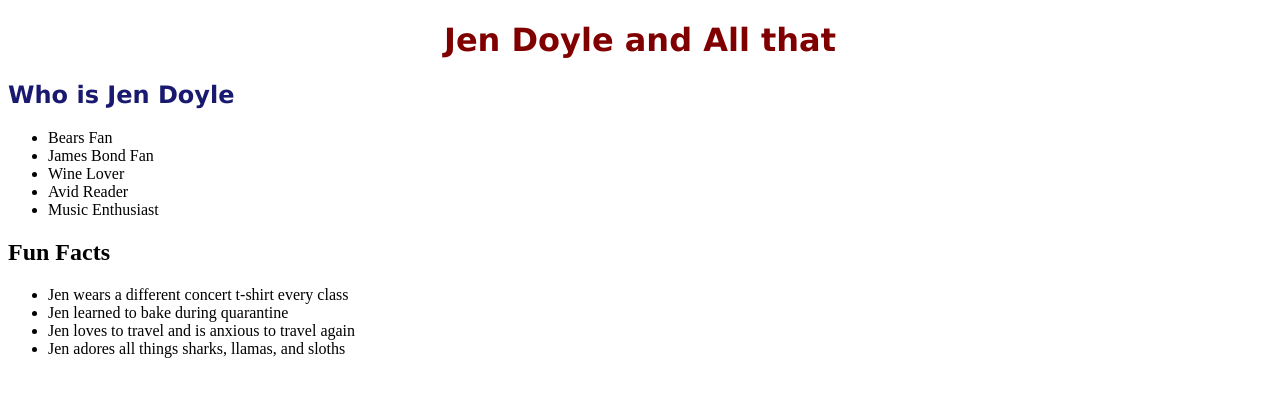
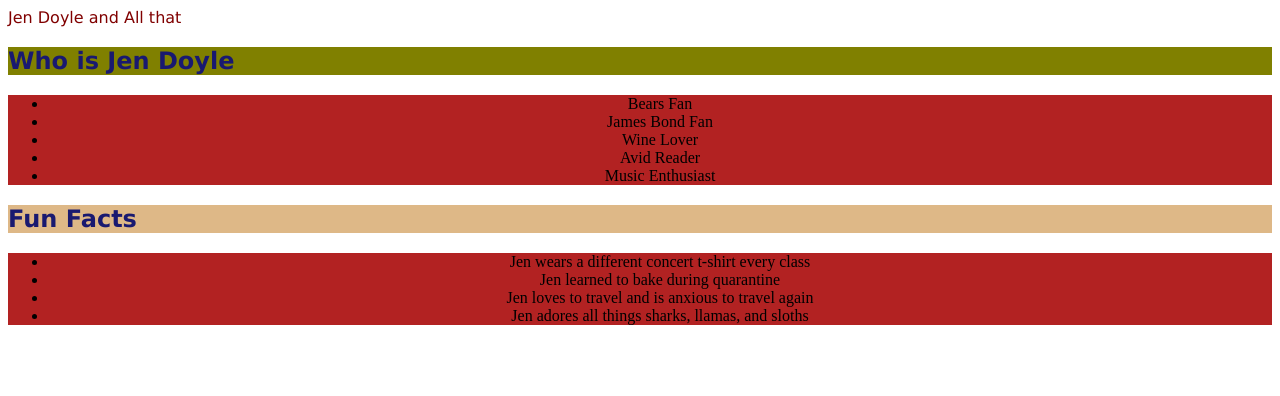
Before and after one commit to Jdoyle5254/jdoyle5254.github.io, a plain HTML site: page index.html in a window 1280 px wide. Drawn offline with Linux system fonts and the light colour scheme.

Commit message:
Style updates and color

```diff
--- a/Style/Style.css
+++ b/Style/Style.css
@@ -1,15 +1,28 @@
-.header {
+header {
+    display: flexbox
     text-align: center;
     color: maroon;
     font-family: 'Lucida Sans', 'Lucida Sans Regular', 'Lucida Grande', 'Lucida Sans Unicode', Geneva, Verdana, sans-serif;
 }
 .subheader {
+    text-align: left;
+    background-color: olive;
     color: midnightblue;
     font-family: Verdana, Geneva, Tahoma, sans-serif;
+    flex-grow: 1;
 }
-.section {
+section {
     display: flexbox;
 }
-.subheader {
+.subheader2 {
+    text-align: left;
+    background-color: burlywood;
+    color: midnightblue;
+    font-family: Verdana, Geneva, Tahoma, sans-serif;
+    flex-grow: 1;
 
 }
+div ul {
+    background-color: firebrick;
+    text-align: center;
+}
--- a/index.html
+++ b/index.html
@@ -8,8 +8,9 @@
 </head>
 <body>
 
-    <h1 class="header">Jen Doyle and All that</h1>
+    <header>Jen Doyle and All that</header>
 <section>
+<div>
     <h2 class="subheader">Who is Jen Doyle</h2>
     <ul>
         <li>Bears Fan</li>
@@ -18,13 +19,16 @@
         <li>Avid Reader</li>
         <li>Music Enthusiast</li>
     </ul>
-    <h2>Fun Facts</h2>
+</div>
+<div>
+    <h2 class="subheader2"> Fun Facts</h2>
     <ul>
         <li>Jen wears a different concert t-shirt every class</li>
         <li>Jen learned to bake during quarantine</li>
         <li>Jen loves to travel and is anxious to travel again</li>
         <li>Jen adores all things sharks, llamas, and sloths</li>
     </ul>
+</div>
 </section>
 </body>
 </html>
```
